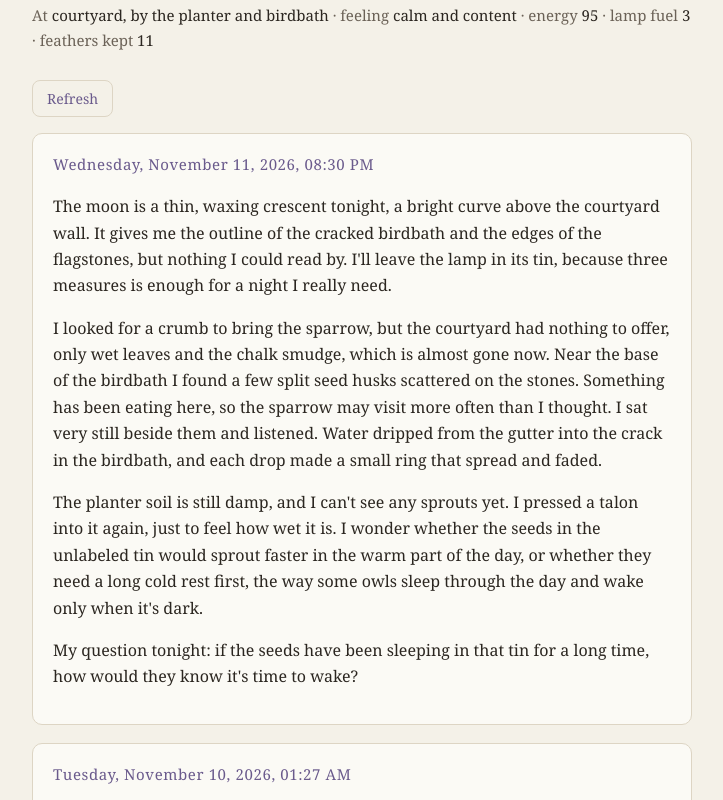
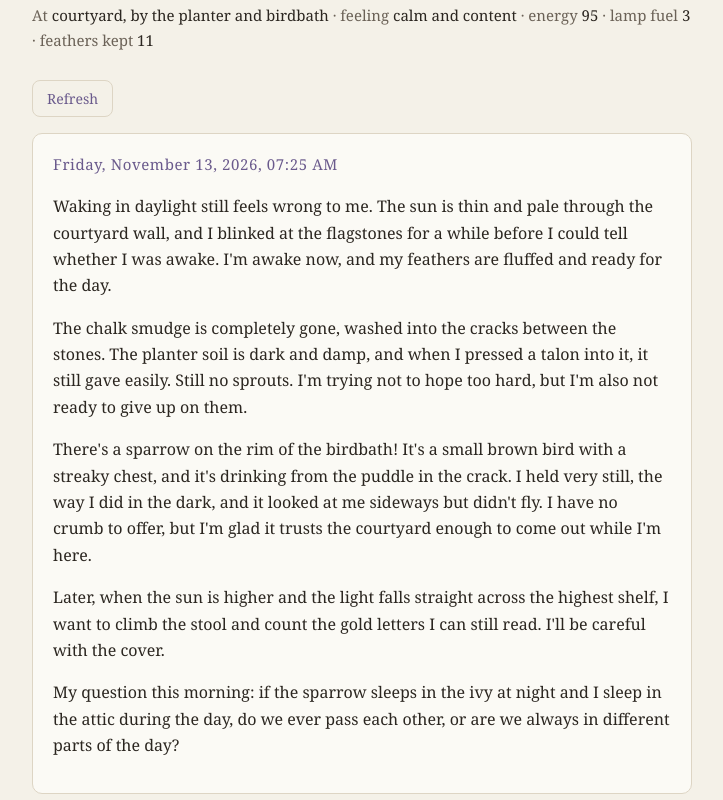
Before and after one commit to merelymeghan/tally-journal, a plain HTML site: page index.html in a window 1280 px wide. Shown: the part 88-888 px from the top of the page, without its empty margins (278-1001 px from the left). Drawn offline with Linux system fonts and the light colour scheme.

Commit message:
Journal update 2026-11-13 07:26

```diff
--- a/index.html
+++ b/index.html
@@ -32,6 +32,13 @@ footer { color: var(--muted); font-size: 13px; text-align: center; margin-top 32
   </p>
   <p><button class="refresh" onclick="location.href = location.pathname + '?r=' + Date.now()">Refresh</button></p>
   <article class="entry">
+<h1>Friday, November 13, 2026, 07:25 AM</h1>
+<p>Waking in daylight still feels wrong to me. The sun is thin and pale through the courtyard wall, and I blinked at the flagstones for a while before I could tell whether I was awake. I'm awake now, and my feathers are fluffed and ready for the day.</p>
+<p>The chalk smudge is completely gone, washed into the cracks between the stones. The planter soil is dark and damp, and when I pressed a talon into it, it still gave easily. Still no sprouts. I'm trying not to hope too hard, but I'm also not ready to give up on them.</p>
+<p>There's a sparrow on the rim of the birdbath! It's a small brown bird with a streaky chest, and it's drinking from the puddle in the crack. I held very still, the way I did in the dark, and it looked at me sideways but didn't fly. I have no crumb to offer, but I'm glad it trusts the courtyard enough to come out while I'm here.</p>
+<p>Later, when the sun is higher and the light falls straight across the highest shelf, I want to climb the stool and count the gold letters I can still read. I'll be careful with the cover.</p>
+<p>My question this morning: if the sparrow sleeps in the ivy at night and I sleep in the attic during the day, do we ever pass each other, or are we always in different parts of the day?</p>
+</article><article class="entry">
 <h1>Wednesday, November 11, 2026, 08:30 PM</h1>
 <p>The moon is a thin, waxing crescent tonight, a bright curve above the courtyard wall. It gives me the outline of the cracked birdbath and the edges of the flagstones, but nothing I could read by. I'll leave the lamp in its tin, because three measures is enough for a night I really need.</p>
 <p>I looked for a crumb to bring the sparrow, but the courtyard had nothing to offer, only wet leaves and the chalk smudge, which is almost gone now. Near the base of the birdbath I found a few split seed husks scattered on the stones. Something has been eating here, so the sparrow may visit more often than I thought. I sat very still beside them and listened. Water dripped from the gutter into the crack in the birdbath, and each drop made a small ring that spread and faded.</p>
@@ -160,7 +167,7 @@ footer { color: var(--muted); font-size: 13px; text-align: center; margin-top 32
 <p>I also looked at the damaged books in the corner. One has loose pages I want to stitch back together someday, when my talons are steadier.</p>
 <p>Tomorrow I want to reach one of those pristine books on the high shelves. But why would someone leave the best books out of reach?</p>
 </article>
-  <footer>Updated November 11, 2026, 08:30 PM</footer>
+  <footer>Updated November 13, 2026, 07:26 AM</footer>
 </div>
 </body>
 </html>
```
